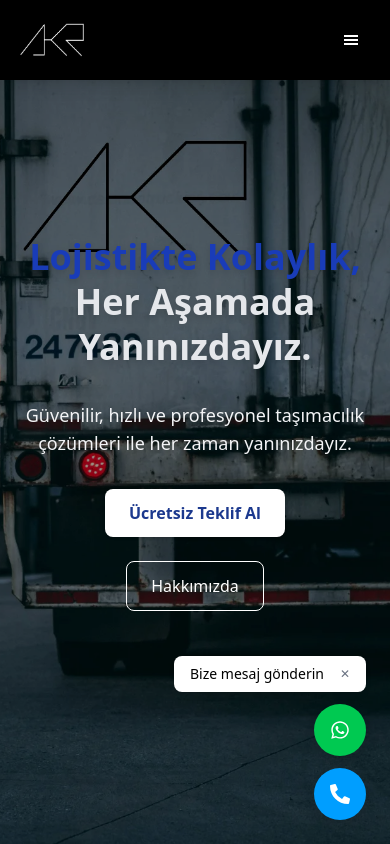
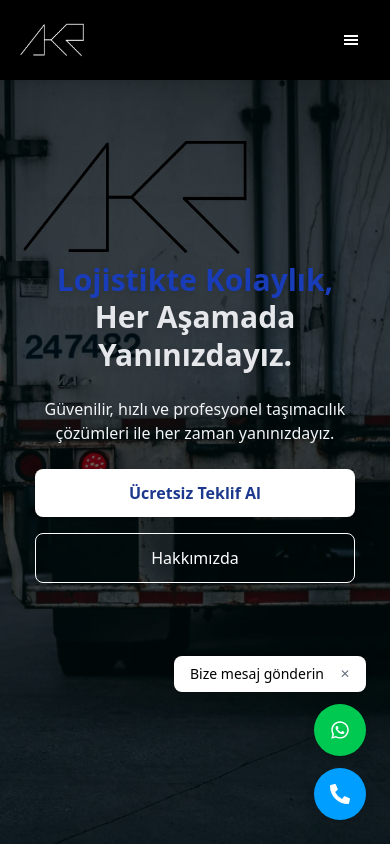
Before and after one commit to ErtugrulArac/akrnakliye, a Next.js app: page / in a window 390 px wide. Shown: the top 844 px of the page. Built offline with nearby package versions, Linux system fonts and the light colour scheme.

Commit message:
responsive fixed

```diff
--- a/src/app/globals.css
+++ b/src/app/globals.css
@@ -125,3 +125,6 @@
 html {
   scroll-behavior: smooth;
 }
+html, body {
+  overflow-x: hidden;
+}
--- a/src/components/main/index.tsx
+++ b/src/components/main/index.tsx
@@ -30,7 +30,7 @@ const LogisticsHero = () => {
       setImages(window.innerWidth < 768 ? mobileImages : desktopImages);
     };
 
-    handleResize(); // İlk yüklemede set et
+    handleResize();
     window.addEventListener("resize", handleResize);
     return () => window.removeEventListener("resize", handleResize);
   }, []);
@@ -43,7 +43,7 @@ const LogisticsHero = () => {
   }, [images]);
 
   return (
-    <section className="relative w-full h-screen overflow-hidden bg-black">
+    <section className="relative w-full h-screen overflow-hidden bg-black overflow-x-hidden box-border">
       {/* Arka Plan Görselleri */}
       {images.map((src, i) => {
         const isMobileGif1 = src === "/akrgif1mobile.gif";
@@ -61,29 +61,30 @@ const LogisticsHero = () => {
                 : "w-full h-full object-cover"
             }`}
             draggable={false}
+            style={{ maxWidth: "100vw", boxSizing: "border-box" }}
           />
         );
       })}
 
       {/* Koyu katman */}
-      <div className="absolute inset-0 bg-black/40 z-20" />
+      <div className="absolute inset-0 bg-black/60 z-20" />
 
       {/* İçerik */}
-      <div className="relative z-30 h-full flex flex-col justify-center items-center px-6 sm:px-12 max-w-screen-xl mx-auto text-center gap-y-8">
-        <h4 className="text-4xl sm:text-5xl md:text-6xl font-bold leading-tight max-w-[700px] drop-shadow-md">
+      <div className="relative z-30 h-full flex flex-col justify-center items-center px-6 sm:px-12 max-w-screen overflow-x-hidden mx-auto text-center gap-y-6 box-border">
+        <h4 className="text-3xl sm:text-4xl md:text-5xl font-bold leading-tight max-w-[700px] drop-shadow-md">
           <span className="block text-blue-800">Lojistikte Kolaylık,</span>
           <span className="block text-gray-200">Her Aşamada Yanınızdayız.</span>
         </h4>
 
-        <p className="text-gray-100 text-lg sm:text-xl font-medium max-w-2xl">
+        <p className="text-gray-100 text-base sm:text-lg font-medium max-w-xl mx-auto">
           Güvenilir, hızlı ve profesyonel taşımacılık çözümleri ile her zaman yanınızdayız.
         </p>
 
-        <div className="flex flex-col sm:flex-row items-center justify-center gap-6">
+        <div className="flex flex-col sm:flex-row items-center justify-center gap-4 sm:gap-6 w-full max-w-[320px] sm:max-w-none box-border">
           <Link
             href="/iletisim"
             title="İletişim Sayfasına Git"
-            className="bg-white text-blue-900 font-semibold px-6 py-3 rounded-md shadow hover:bg-blue-100 transition text-base sm:text-lg text-center"
+            className="w-full sm:w-auto bg-white text-blue-900 font-semibold px-6 py-3 rounded-md shadow hover:bg-blue-100 transition text-base sm:text-lg text-center"
           >
             Ücretsiz Teklif Al
           </Link>
@@ -91,7 +92,7 @@ const LogisticsHero = () => {
           <Link
             href="/hakkimizda"
             title="Hakkımızda Sayfası"
-            className="border border-white text-white px-6 py-3 rounded-md hover:bg-white hover:text-blue-900 transition text-base sm:text-lg text-center"
+            className="w-full sm:w-auto border border-white text-white px-6 py-3 rounded-md hover:bg-white hover:text-blue-900 transition text-base sm:text-lg text-center"
           >
             Hakkımızda
           </Link>
```
